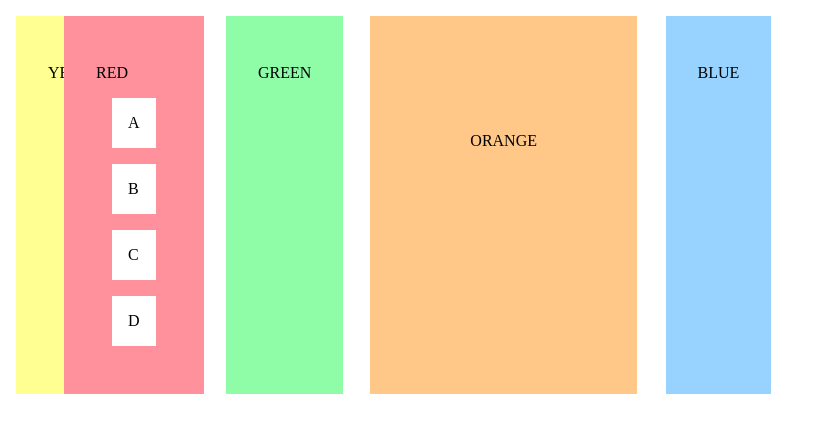
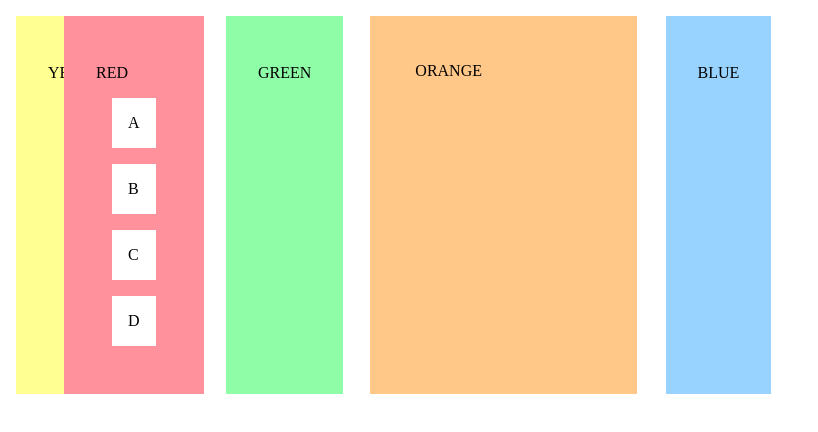
Before and after one commit to udinocera/FlexBoxProperties, a plain HTML site: page index.html in a window 1280 px wide. Shown: the whole page, without its empty margins (0-818 px from the left). Drawn offline with Linux system fonts and the light colour scheme.

Commit message:
Fine Esercizio

```diff
--- a/index.html
+++ b/index.html
@@ -24,7 +24,7 @@
     </ul>
   </section>
   <section id="orange">
-    <p id="classeorange">ORANGE</p>
+    <p>ORANGE</p>
   </section>
   <section id="red">
     <p>RED</p>
--- a/start.css
+++ b/start.css
@@ -36,3 +36,9 @@ body {
     position:relative;
     right: 130px;
 }
+
+#orange p {
+   position: relative;
+   bottom: 70px;
+   right: 55px;
+}
```
